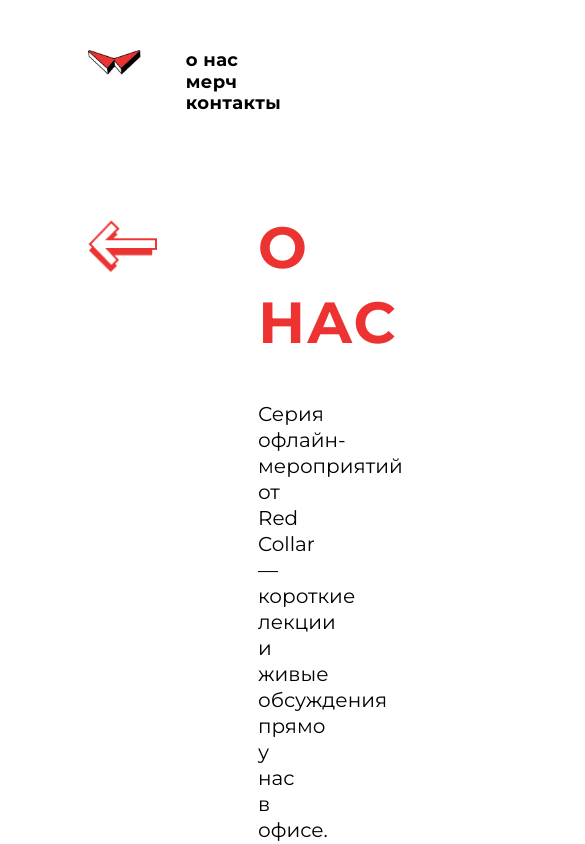
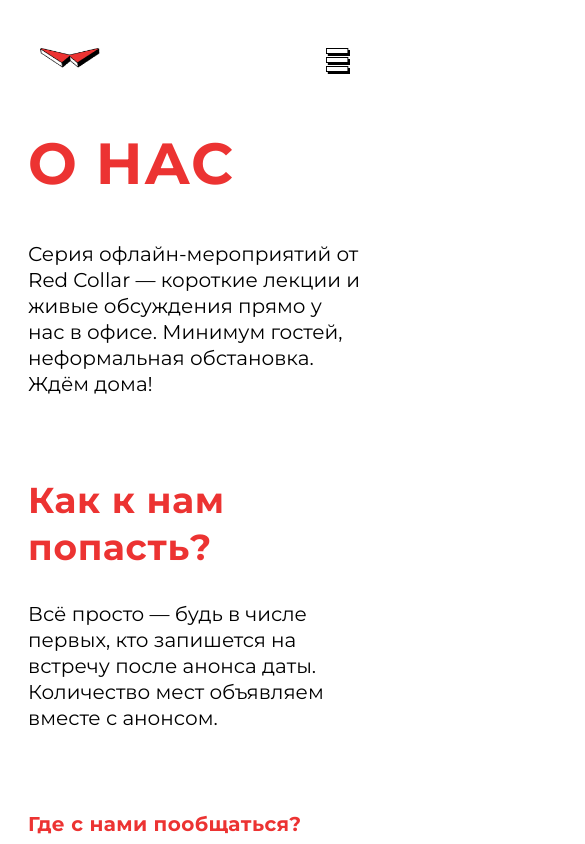
Before and after one commit to VicDoom/redcollar_pr, a plain HTML site: page index.html in a window 390 px wide. Shown: the top 844 px of the page, 585 px wide, since content can reach past the window. Drawn offline with Linux system fonts and the light colour scheme.

Commit message:
adaptive header main

```diff
--- a/index.html
+++ b/index.html
@@ -11,12 +11,13 @@
 <body>
 
     <header>
-        <img src="Frame.png" alt="лого">
+        <img src="Frame.png" alt="лого" class = "logo">
         <nav class = 'links'>
             <a href="#">о нас</a>
             <a href="#">мерч</a>
             <a href="#">контакты</a>
         </nav>
+        <img src="hum.png" alt="" class = "but">
     </header>
 
     <main>
--- a/style.css
+++ b/style.css
@@ -14,9 +14,13 @@ header {
 }
 
 
-header img {
+header .logo {
     width: 75px;
     height: 25px;
+}
+
+header .but {
+    display: none;
 }
 
 main {
@@ -297,3 +301,33 @@ footer {
 footer .feedback a {
     margin-right: 45px;
 }
+
+@media (max-width: 767px) {
+
+    header {
+        max-width: 100%;
+        margin: 3em 2em 3em 2em;
+    }
+
+    header nav {
+        display: none;
+    }
+
+    header .but {
+        display: block;
+        height: 26px;
+        width: 24px;
+    }
+
+    header .logo {
+        width: 60px;
+        height: 20px;
+    }
+
+    main {
+        max-width: 100%;
+        margin: 25px 20px 40px 20px;
+    }
+
+
+}
```
Also changed, not shown: hum.png (added).
